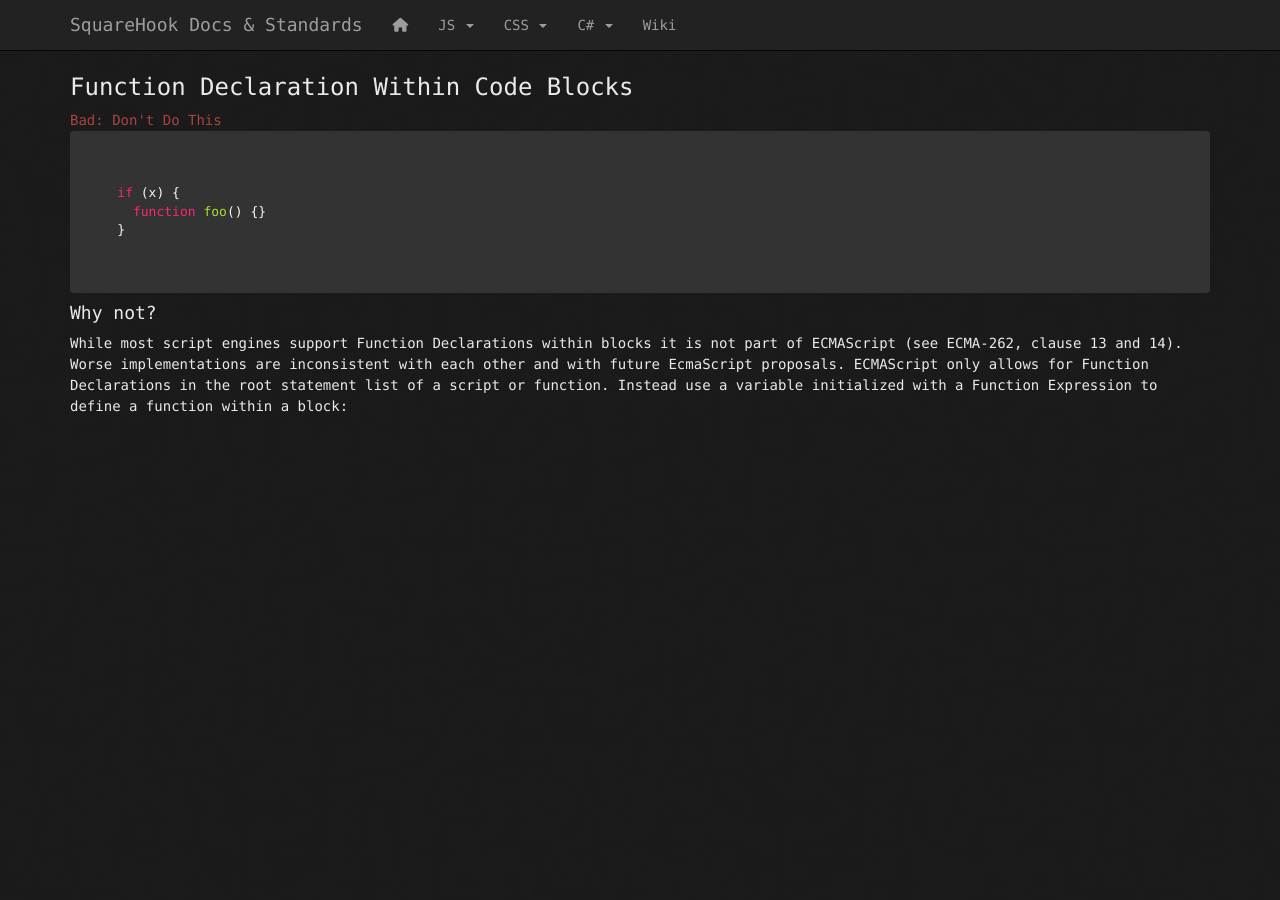
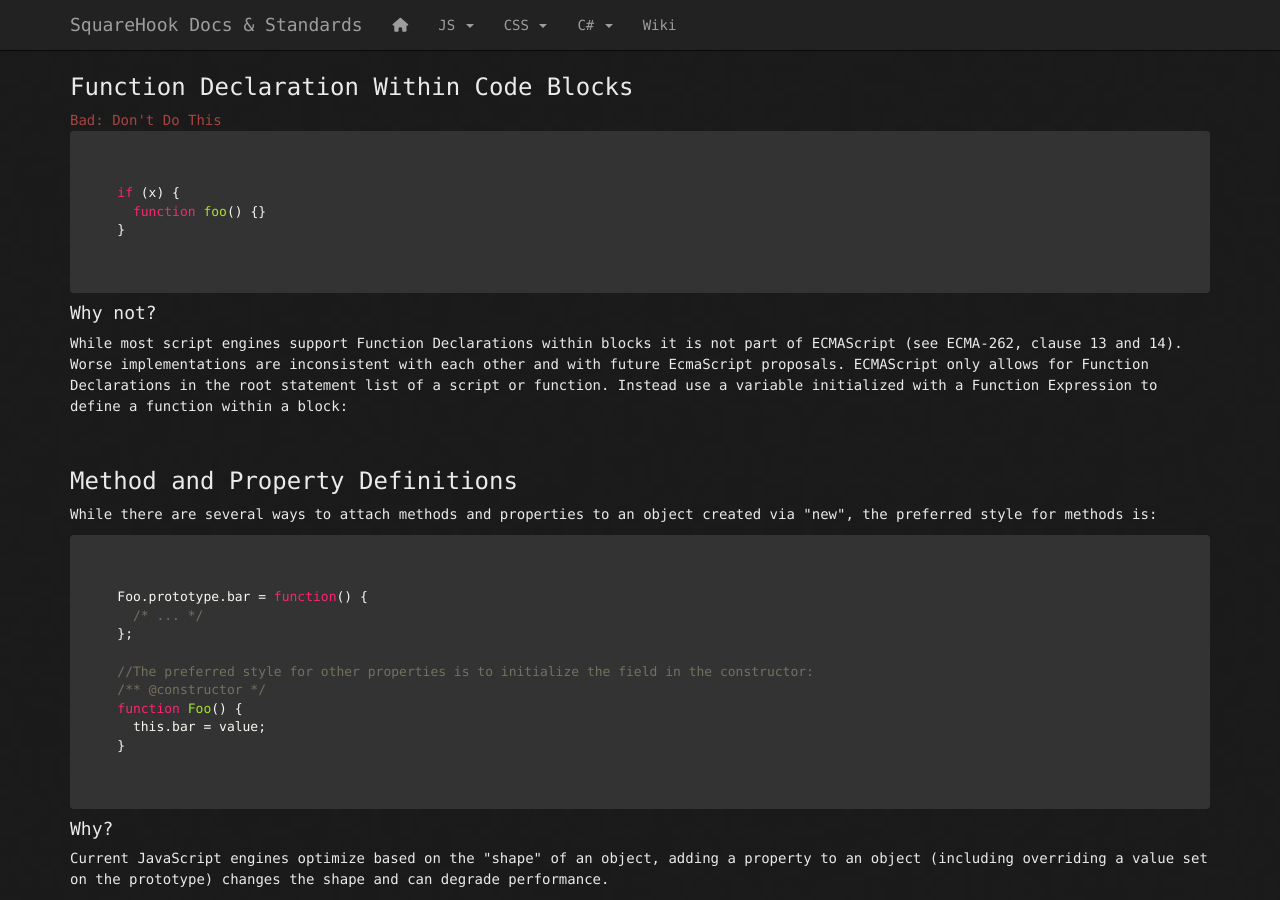
Before and after one commit to SquareHook/SquareHook.github.io, a Jekyll site: the page built from standards/js.html, in a window 1280 px wide and 900 px high, scrolled down 1452 px. Built offline with Jekyll 4.4.1, drawn with Linux system fonts in a browser that asks for light colours; nearby versions of some CDN libraries; before the commit the page ends 1879 px from its top, so only the background shows below that.

Commit message:
Update js.html

```diff
--- a/standards/js.html
+++ b/standards/js.html
@@ -96,3 +96,26 @@ There are a couple places where missing semicolons are particularly dangerous:
 <p>
   While most script engines support Function Declarations within blocks it is not part of ECMAScript (see ECMA-262, clause 13 and 14). Worse implementations are inconsistent with each other and with future EcmaScript proposals. ECMAScript only allows for Function Declarations in the root statement list of a script or function. Instead use a variable initialized with a Function Expression to define a function within a block:
 </p>
+<br>
+
+<h3>Method and Property Definitions</h3>
+<p>
+  While there are several ways to attach methods and properties to an object created via "new", the preferred style for methods is:
+</p>
+<pre>
+  <code>
+    Foo.prototype.bar = function() {
+      /* ... */
+    };
+
+    //The preferred style for other properties is to initialize the field in the constructor:
+    /** @constructor */
+    function Foo() {
+      this.bar = value;
+    }
+  </code>
+</pre>
+<h4>Why?</h4>
+<p>
+  Current JavaScript engines optimize based on the "shape" of an object, adding a property to an object (including overriding a value set on the prototype) changes the shape and can degrade performance.
+</p>
```
